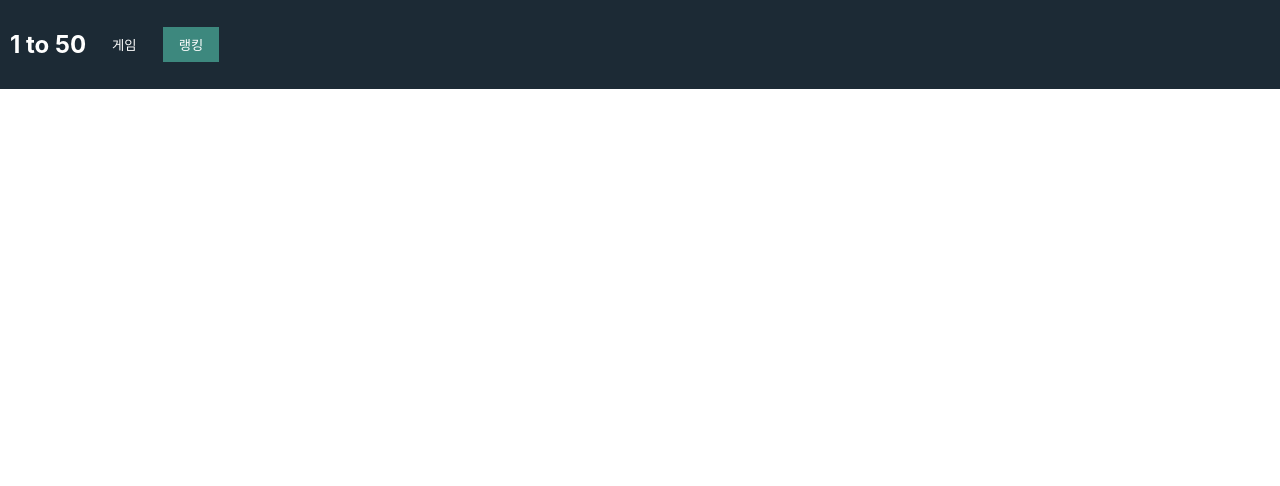
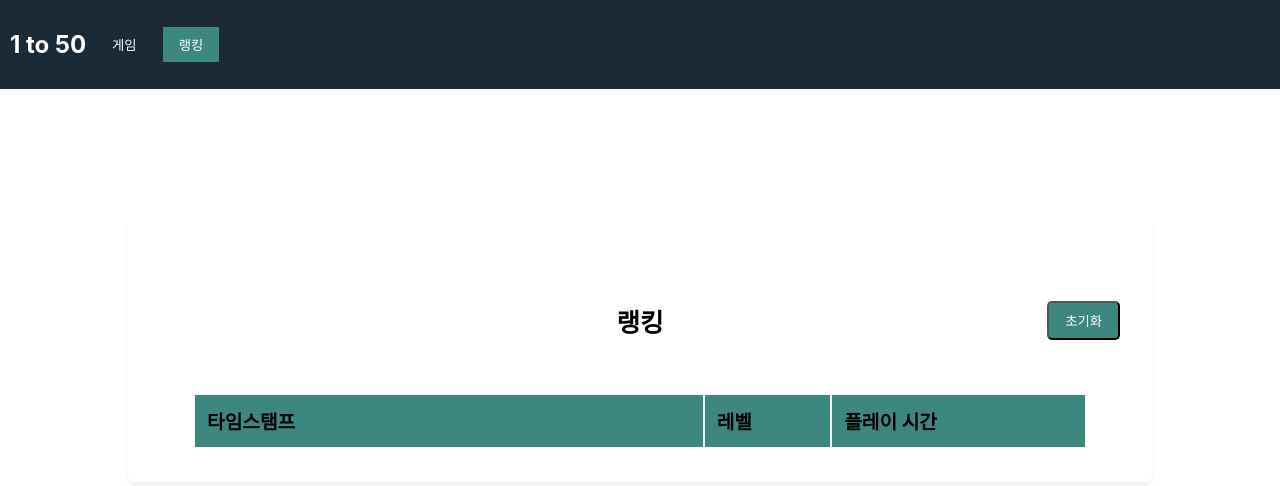
Before and after one commit to AND-SOPT-WEB/YoonJiLee, a React (Create React App) app in the folder week3_assignment/: page / in a window 1280 px wide. Both pictures are taken after a click on the button "랭킹". Shown: the top 486 px of the page. Built offline with nearby package versions, Linux system fonts and the light colour scheme.

Commit message:
feat: localStorage 에 저장하기!!!

```diff
--- a/week3_assignment/src/App.jsx
+++ b/week3_assignment/src/App.jsx
@@ -1,15 +1,18 @@
 import React, { useState } from 'react';
 import Header from './components/Header/Header';
 import GameBoard from './components/Game/GameBoard';
+import Ranking from './components/Ranking/Ranking';
 
 function App() {
   const [level, setLevel] = useState(1);
-  const [view, setView] = useState('게임'); // '게임' 또는 '랭킹' 뷰 선택
+  const [view, setView] = useState('게임');
   const [isGameRunning, setIsGameRunning] = useState(false);
-  const [time, setTime] = useState(0); // 타이머 상태 추가
+  const [time, setTime] = useState(0);
 
   const handleLevelChange = (newLevel) => {
-    setLevel(newLevel); // level을 업데이트하면 GameBoard도 이에 따라 그리드가 변경되게
+    setLevel(newLevel);
+    setIsGameRunning(false); // 게임 초기화
+    setTime(0); // 타이머 초기화
   };
 
   const handleViewChange = (newView) => {
@@ -34,17 +37,19 @@ function App() {
         level={level}
         setLevel={handleLevelChange}
         gameState={{ start: isGameRunning }}
-        time={time} // 타이머 시간 전달
+        time={time}
       />
       {view === '게임' && (
         <GameBoard
+          key={level} // 레벨 변경 시 컴포넌트 초기화
           level={level}
           startGame={startGame}
           endGame={endGame}
-          setTime={setTime} // 시간 업데이트 함수 전달
-          time={time} // GameBoard에도 time 전달
+          setTime={setTime}
+          time={time}
         />
       )}
+      {view === '랭킹' && <Ranking />} {/* 랭킹 컴포넌트 */}
     </div>
   );
 }
--- a/week3_assignment/src/components/Game/GameBoard.jsx
+++ b/week3_assignment/src/components/Game/GameBoard.jsx
@@ -4,10 +4,9 @@ import Modal from "../Modal/Modal";
 import { createPortal } from "react-dom";
 
 const GameBoard = ({ level, startGame, endGame, setTime, time }) => {
-  // 레벨에 따라 그리드 크기 설정
-  const gridNumber = level === 1 ? 3 : level === 2 ? 4 : 5;
-  const halfNumber = gridNumber ** 2;
-  const maxNumber = halfNumber * 2;
+  const gridNumber = level === 1 ? 3 : level === 2 ? 4 : 5; // 레벨에 따라 3x3, 4x4, 5x5 설정
+  const halfNumber = gridNumber ** 2; // 초기 표시 숫자 수
+  const maxNumber = halfNumber * 2; // 전체 숫자 범위 (1 ~ maxNumber)
 
   const shuffleArray = (array) => array.sort(() => Math.random() - 0.5);
 
@@ -24,11 +23,11 @@ const GameBoard = ({ level, startGame, endGame, setTime, time }) => {
       timer = setInterval(() => {
         setTime((prevTime) => prevTime + 0.01);
       }, 10);
-    } else if (!isRunning && time !== 0) {
+    } else {
       clearInterval(timer);
     }
     return () => clearInterval(timer);
-  }, [isRunning, setTime, time]);
+  }, [isRunning, setTime]);
 
   // 레벨 변경 시 게임 초기화
   useEffect(() => {
@@ -49,14 +48,14 @@ const GameBoard = ({ level, startGame, endGame, setTime, time }) => {
         setIsRunning(true); // 타이머 시작
       }
       if (nextNumber === maxNumber) {
-        endGame();
+        endGame(); // 게임 종료
+        saveRanking(); // 랭킹 저장
         setIsRunning(false); // 타이머 중지
         setShowModal(true); // 모달 표시
         return;
       }
 
       setNextNumber((prev) => prev + 1);
-
       const updatedNumber = newNumbers.length > 0 ? newNumbers.pop() : null;
       setNumbers((prev) => {
         const updatedNumbers = [...prev];
@@ -64,6 +63,33 @@ const GameBoard = ({ level, startGame, endGame, setTime, time }) => {
         return updatedNumbers;
       });
     }
+  };
+
+  const saveRanking = () => {
+    const timestamp = new Date().getTime(); // 현재 시각
+    const levelData = level; // 게임의 레벨
+    const playTime = time.toFixed(2); // 플레이 시간
+
+    // 저장할 데이터 구조
+    const newRankingEntry = {
+      timestamp,
+      level: levelData,
+      time: playTime,
+    };
+
+    // 기존 랭킹 데이터 가져오기
+    const existingRankings = JSON.parse(localStorage.getItem("rankingData")) || [];
+
+    // 새로운 데이터 추가
+    existingRankings.push(newRankingEntry);
+
+    // 랭킹 데이터 정렬 (레벨 내림차순, 시간 오름차순)
+    existingRankings.sort((a, b) => {
+      return b.level === a.level ? parseFloat(a.time) - parseFloat(b.time) : b.level - a.level;
+    });
+
+    // 랭킹 데이터를 localStorage에 저장
+    localStorage.setItem("rankingData", JSON.stringify(existingRankings));
   };
 
   const closeModal = () => {
--- a/week3_assignment/src/components/Header/Header.jsx
+++ b/week3_assignment/src/components/Header/Header.jsx
@@ -3,7 +3,7 @@ import styled from '@emotion/styled';
 import LevelSelect from '../Game/LevelSelect';
 import Timer from '../Game/Timer';
 
-function Header({ selectedButton, onChangeView, level, setLevel, gameState, time }) { // time 추가
+function Header({ selectedButton, onChangeView, level, setLevel, gameState, time }) {
   return (
     <HeaderContainer>
       <div><h2>1 to 50</h2></div>
--- a/week3_assignment/src/components/Ranking/Ranking.jsx
+++ b/week3_assignment/src/components/Ranking/Ranking.jsx
@@ -1,31 +1,113 @@
-import React, { useState, useEffect } from 'react';
+import { useEffect, useState } from "react";
+import styled from "@emotion/styled";
 
-function Ranking() {
+const Ranking = () => {
   const [rankings, setRankings] = useState([]);
 
   useEffect(() => {
-    const savedRankings = JSON.parse(localStorage.getItem('rankings')) || [];
-    setRankings(savedRankings.sort((a, b) => a.time - b.time));
+    const rankingData = JSON.parse(localStorage.getItem("rankingData")) || [];
+    rankingData.sort((a, b) => {
+      return b.level === a.level ? parseFloat(a.time) - parseFloat(b.time) : b.level - a.level;
+    });
+    setRankings(rankingData);
   }, []);
 
-  const resetRanking = () => {
-    localStorage.removeItem('rankings');
+  const resetRankingData = () => {
+    localStorage.removeItem("rankingData");
     setRankings([]);
   };
 
   return (
-    <div className="ranking-board">
-      <h2>랭킹 보드</h2>
-      <button onClick={resetRanking}>초기화</button>
-      <ul>
-        {rankings.map((record, index) => (
-          <li key={index}>
-            {record.time}초 - {record.level} 레벨 ({record.date})
-          </li>
-        ))}
-      </ul>
-    </div>
+    <Container>
+      <RankingHeader>
+        <h2>랭킹</h2>
+        <button onClick={resetRankingData}>초기화</button>
+      </RankingHeader>
+
+      <RankingTable>
+        <thead>
+          <RankingTableRow>
+            <th>타임스탬프</th>
+            <th>레벨</th>
+            <th>플레이 시간</th>
+          </RankingTableRow>
+        </thead>
+        <tbody>
+          {rankings.map((data, index) => (
+            <RankingTableRow key={index}>
+              <td>{new Date(data.timestamp).toLocaleString()}</td>
+              <td>Level {data.level}</td>
+              <td>{data.time} 초</td>
+            </RankingTableRow>
+          ))}
+        </tbody>
+      </RankingTable>
+    </Container>
   );
-}
+};
 
 export default Ranking;
+
+const Container = styled.section`
+  margin: 8rem auto;
+  padding: 2rem 4rem;
+  display: flex;
+  flex-direction: column;
+  align-items: center;
+  width: 70%;
+  background-color: white;
+  border-radius: 8px;
+  box-shadow: 0 5px 5px rgba(0, 0, 0, 0.05);
+`;
+
+const RankingHeader = styled.div`
+  position: relative;
+  padding: 2rem;
+  display: flex;
+  align-items: center;
+  justify-content: center;
+  width: 100%;
+
+  h2 {
+    font-size: 1.6rem;
+    color: black;
+  }
+
+  button {
+    position: absolute;
+    right: 0;
+    padding: 0.5rem 1rem;
+    background-color: var(--green);
+    color: white;
+    border-radius: 5px;
+    cursor: pointer;
+  }
+`;
+
+const RankingTable = styled.table`
+  width: 100%;
+  font-size: 1.2rem;
+
+  th {
+    padding: 0.75rem;
+    border: 1px solid whitesmoke;
+    background-color: var(--green);
+    font-weight: 700;
+    text-align: start;
+  }
+
+  td {
+    padding: 0.75rem;
+    border: 1px solid whitesmoke;
+    color: black;
+  }
+`;
+
+const RankingTableRow = styled.tr`
+  display: grid;
+  grid-template-columns: 4fr 1fr 2fr;
+
+  &:nth-of-type(even) {
+    background-color: #f9f9f9;
+  }
+`;
```
